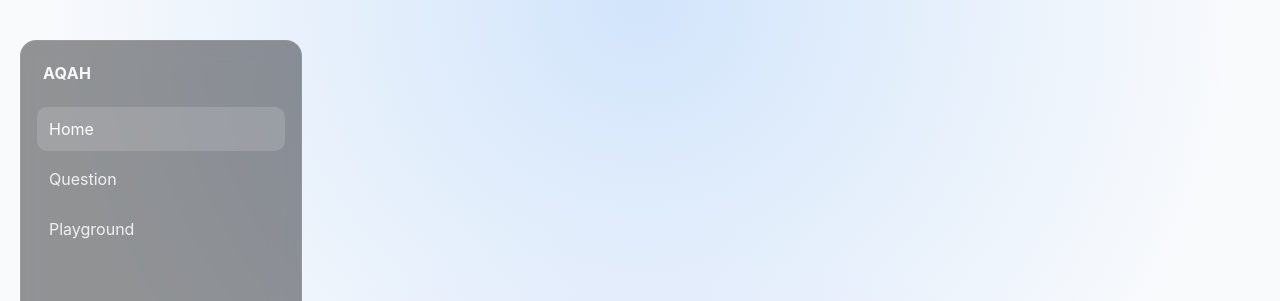
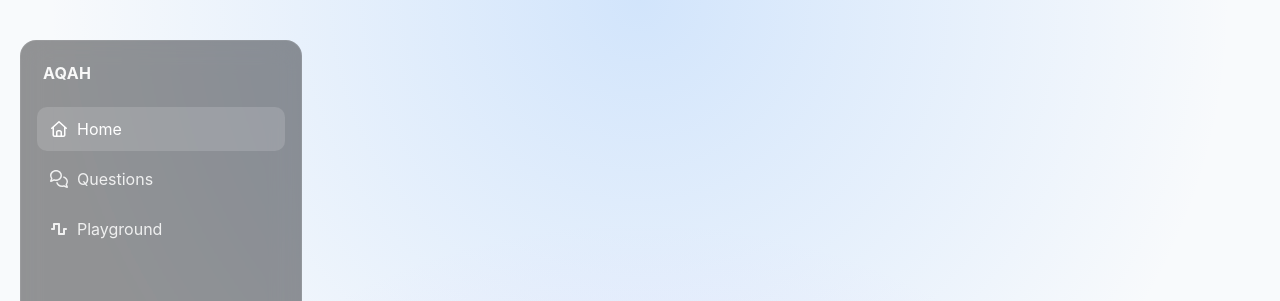
Before and after one commit to Cl0udFire/aqah, a React (Vite) app in the folder web/: page / in a window 1280 px wide. Shown: the top 301 px of the page. Built offline with nearby package versions, Linux system fonts and the light colour scheme; no server answers; a web font is replaced by a local one.

Commit message:
web: Add the most awesome FontAwesome

```diff
--- a/web/package.json
+++ b/web/package.json
@@ -10,6 +10,10 @@
     "preview": "vite preview"
   },
   "dependencies": {
+    "@fortawesome/fontawesome-svg-core": "^7.1.0",
+    "@fortawesome/free-regular-svg-icons": "^7.1.0",
+    "@fortawesome/free-solid-svg-icons": "^7.1.0",
+    "@fortawesome/react-fontawesome": "^3.1.0",
     "firebase": "^11.0.2",
     "react": "^19.1.1",
     "react-dom": "^19.1.1",
--- /dev/null
+++ b/web/src/components/SideLink.jsx
@@ -0,0 +1,20 @@
+import { FontAwesomeIcon } from "@fortawesome/react-fontawesome";
+import { NavLink } from "react-router-dom";
+
+const SideLink = ({ to, icon, label }) => {
+  return (
+    <NavLink
+      to={to}
+      className={({ isActive }) =>
+        `flex items-center p-2 text-gray-700 rounded-md hover:bg-gray-100 sb__link${
+          isActive ? " is-active" : ""
+        }`
+      }
+    >
+      <FontAwesomeIcon icon={icon} className="mr-2" />
+      {label}
+    </NavLink>
+  );
+};
+
+export default SideLink;
--- a/web/src/components/Sidebar.jsx
+++ b/web/src/components/Sidebar.jsx
@@ -1,5 +1,8 @@
 import { NavLink } from "react-router-dom";
 import { useAppStore } from "../context/store";
+import SideLink from "./SideLink";
+import { faComments, faHome } from "@fortawesome/free-regular-svg-icons";
+import { faWaveSquare } from "@fortawesome/free-solid-svg-icons";
 
 const Sidebar = () => {
   const user = useAppStore((s) => s.user);
@@ -16,30 +19,9 @@ const Sidebar = () => {
       </header>
 
       <nav className="sb__nav">
-        <NavLink
-          to="/"
-          className={({ isActive }) =>
-            `sb__link${isActive ? " is-active" : ""}`
-          }
-        >
-          Home
-        </NavLink>
-        <NavLink
-          to="/questions"
-          className={({ isActive }) =>
-            `sb__link${isActive ? " is-active" : ""}`
-          }
-        >
-          Question
-        </NavLink>
-        <NavLink
-          to="/playground"
-          className={({ isActive }) =>
-            `sb__link${isActive ? " is-active" : ""}`
-          }
-        >
-          Playground
-        </NavLink>
+        <SideLink to="/" icon={faHome} label="Home" />
+        <SideLink to="/questions" icon={faComments} label="Questions" />
+        <SideLink to="/playground" icon={faWaveSquare} label="Playground" />
       </nav>
 
       <footer className="sb__footer">
```
Also changed, not shown: 1 other file (tests, documents, lock files or other folders).
